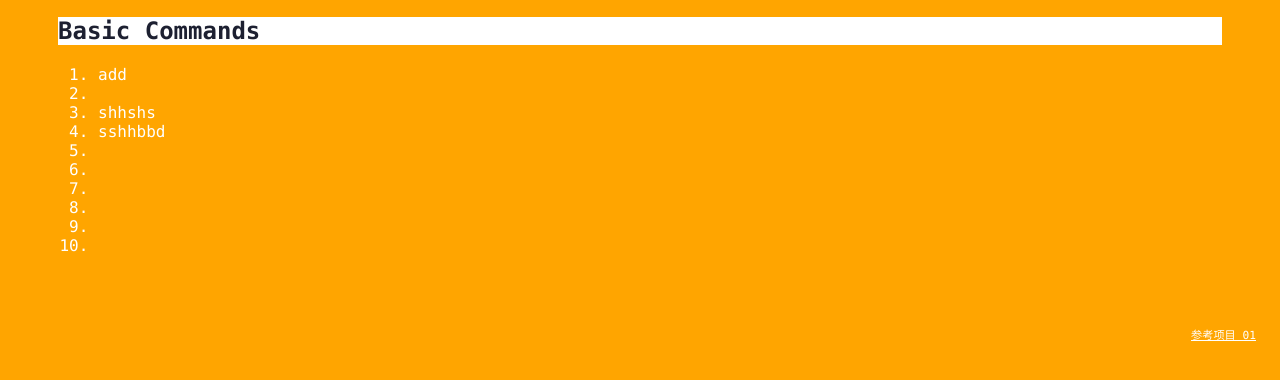
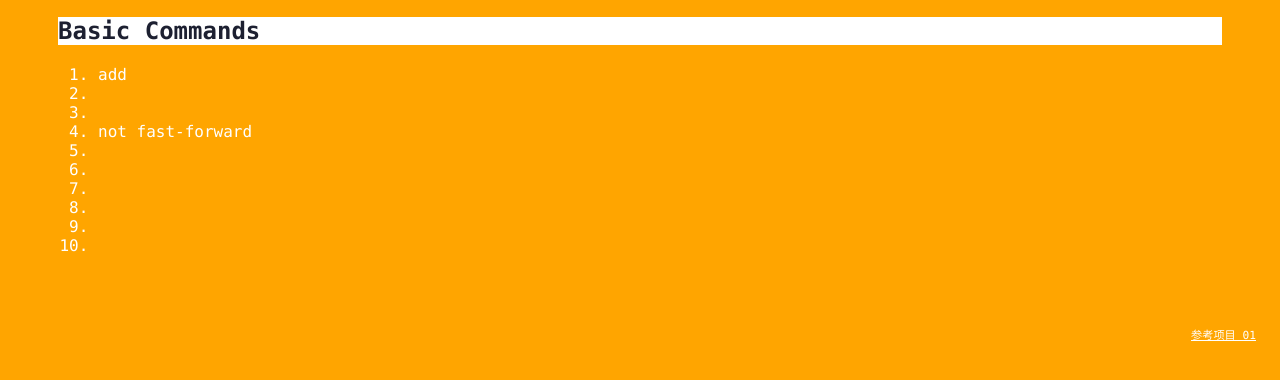
Before and after one commit to NeoYeK/git_learning, a plain HTML site: page index.html in a window 1280 px wide. Both pictures are taken after a click on the element "Basic Commands". Shown: the part 182-562 px from the top of the page. Drawn offline with Linux system fonts and the light colour scheme.

Commit message:
add not fast-forward

```diff
--- a/index.html
+++ b/index.html
@@ -31,8 +31,8 @@
                 <ol>
                     <li>add</li>
                     <li></li>
-                    <li>shhshs</li>
-                    <li>sshhbbd</li>
+                    <li></li>
+                    <li>not fast-forward</li>
                     <li></li>
                     <li></li>
                     <li></li>
```
